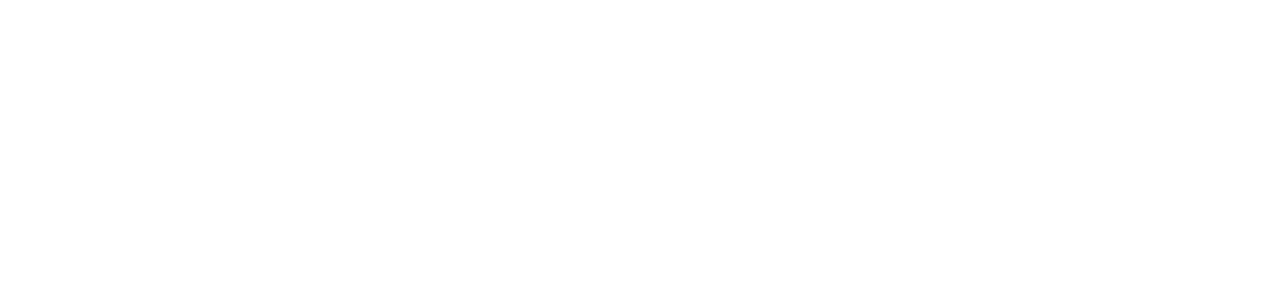
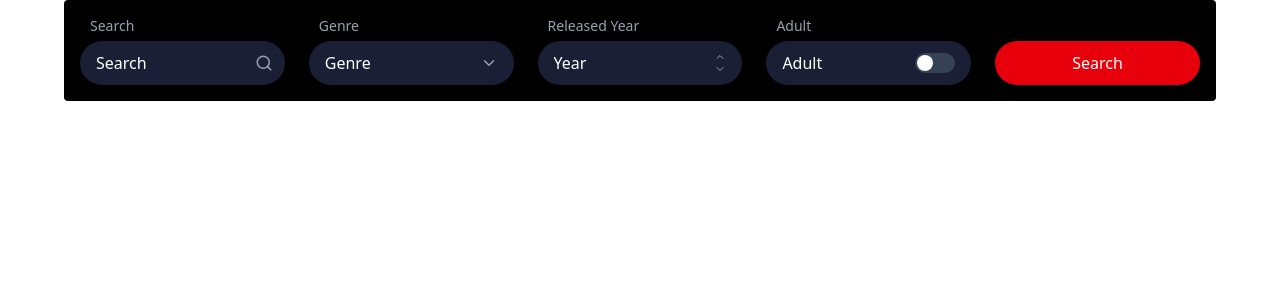
Before and after one commit to ngvuthtinh/Movie_Recommendation_System, a React (Vite) app in the folder movie_recommendation_system/: page / in a window 1280 px wide. Shown: the top 300 px of the page. Built offline with nearby package versions, Linux system fonts and the light colour scheme.

Commit message:
Khoi | merge to dev

```diff
--- a/movie_recommendation_system/package.json
+++ b/movie_recommendation_system/package.json
@@ -13,6 +13,7 @@
     "@heroicons/react": "^2.2.0",
     "@tailwindcss/vite": "^4.0.9",
     "axios": "^1.8.1",
+    "lucide-react": "^0.503.0",
     "react": "^19.0.0",
     "react-dom": "^19.0.0",
     "react-icons": "^5.5.0",
--- a/movie_recommendation_system/src/App.tsx
+++ b/movie_recommendation_system/src/App.tsx
@@ -1,8 +1,10 @@
+import SearchBar from './components/SearchBar'
 import './styles/App.css'
 
 function App() {
   return (
     <>
+      <SearchBar/>
     </>
   )
 }
```
Also changed, not shown: 1 other file (tests, documents, lock files or other folders).
